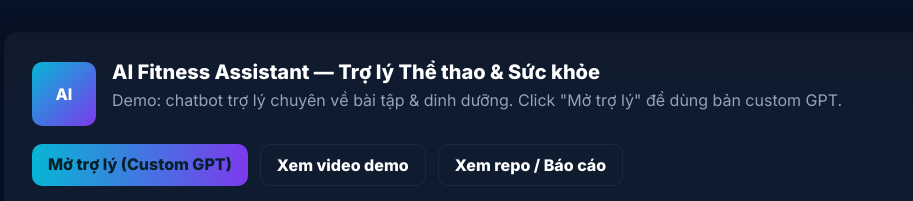
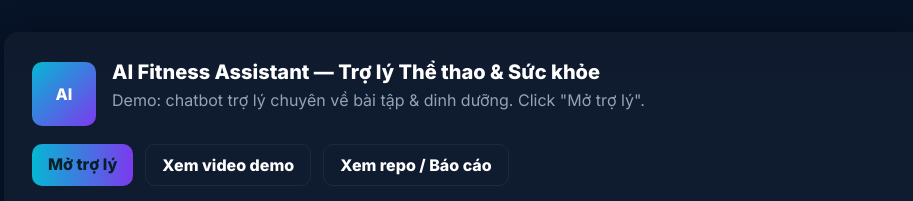
Before and after one commit to Maatheew/AI-Fitness-Aisstant-DHTDTTDNK19kqltdtt3, a plain HTML site: page index.html in a window 1280 px wide. Shown: the part 204-405 px from the top of the page, without its empty margins (176-1089 px from the left). Drawn offline with Linux system fonts and the light colour scheme.

Commit message:
Update index.html

```diff
--- a/index.html
+++ b/index.html
@@ -3,7 +3,7 @@
 <head>
   <meta charset="utf-8" />
   <meta name="viewport" content="width=device-width,initial-scale=1" />
-  <title>AI Fitness Assistant — Demo</title>
+  <title>AI Fitness Assistant — Demo1</title>
   <link href="https://fonts.googleapis.com/css2?family=Inter:wght@400;600;800&display=swap" rel="stylesheet">
   <style>
     :root{--bg:#0f1724;--card:#0b1220;--accent:#06b6d4;--muted:#94a3b8;--white:#ffffff}
@@ -28,13 +28,13 @@
       <div class="logo">AI</div>
       <div>
         <h1>AI Fitness Assistant — Trợ lý Thể thao & Sức khỏe</h1>
-        <p class="lead">Demo: chatbot trợ lý chuyên về bài tập & dinh dưỡng. Click "Mở trợ lý" để dùng bản custom GPT.</p>
+        <p class="lead">Demo: chatbot trợ lý chuyên về bài tập & dinh dưỡng. Click "Mở trợ lý".</p>
       </div>
     </header>
 
     <div class="controls" style="margin-top:16px">
-      <!-- Thay YOUR_CUSTOM_GPT_LINK bằng link thực -->
-      <a class="btn" href="YOUR_CUSTOM_GPT_LINK" target="_blank" rel="noopener noreferrer">Mở trợ lý (Custom GPT)</a>
+      <!-- Link Custom GPT -->
+      <a class="btn" href="YOUR_CUSTOM_GPT_LINK" target="_blank" rel="noopener noreferrer">Mở trợ lý</a>
       <a class="btn secondary" href="demo.mp4" target="_blank">Xem video demo</a>
       <a class="btn secondary" href="README.md" target="_blank">Xem repo / Báo cáo</a>
     </div>
```
